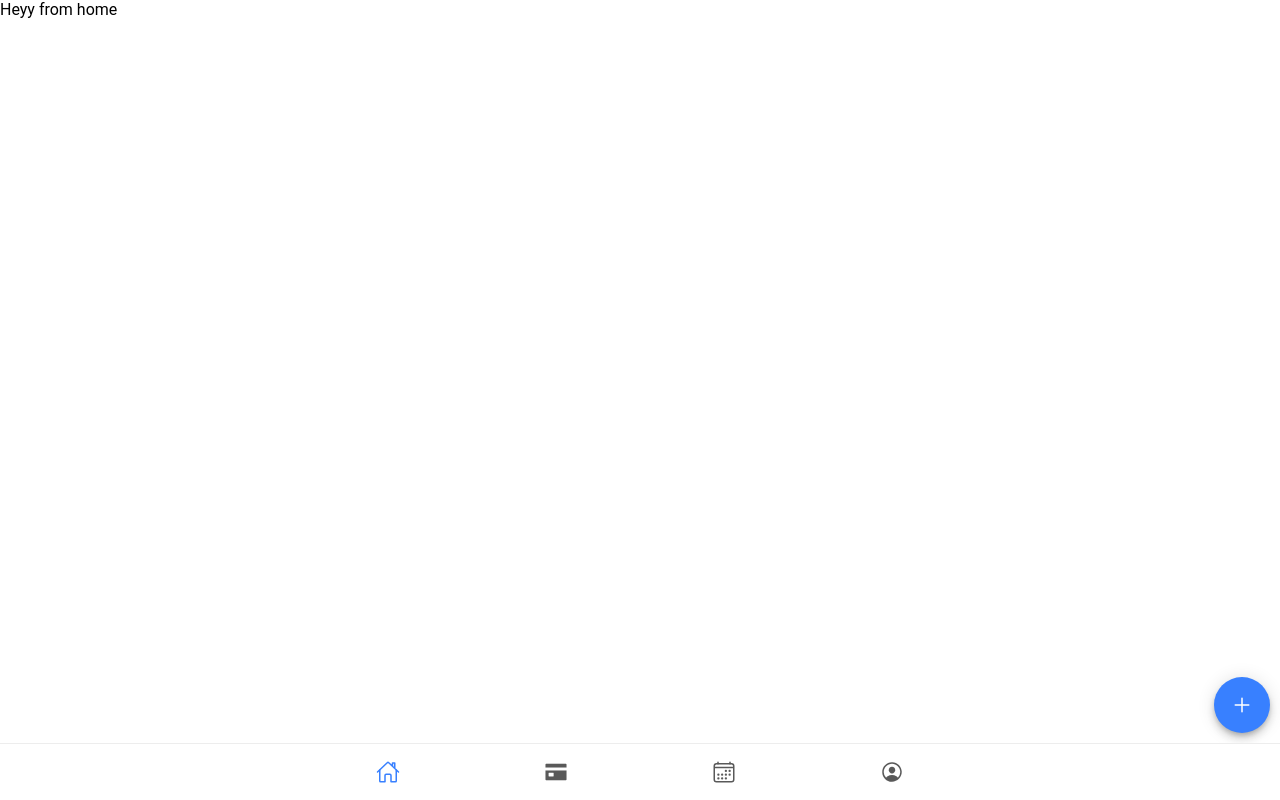
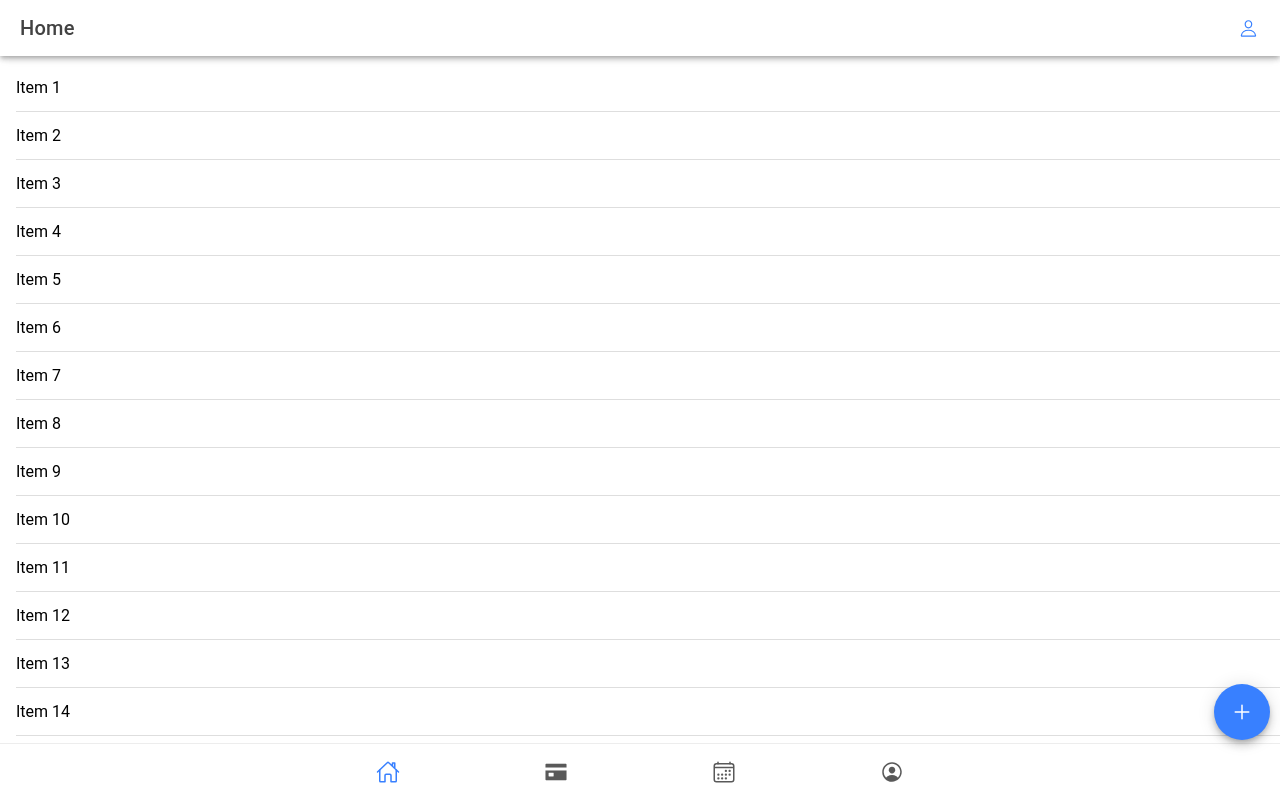
Before and after one commit to Shashwatshah02/Ionic-Demo, a React (Vite) app: page /home in a window 1280 px wide. Built offline with nearby package versions, Linux system fonts and the light colour scheme.

Commit message:
Title & Header

```diff
--- a/src/App.tsx
+++ b/src/App.tsx
@@ -49,6 +49,7 @@ import Community from "./pages/Community";
 import Profile from "./pages/Profile";
 import { useRef } from "react";
 import EditProfile from "./pages/EditProfile";
+import FloatingButton from "./components/FloatingButton";
 
 setupIonicReact();
 
@@ -63,7 +64,7 @@ const App: React.FC = () => {
               <Auth />
             </Route>
             <Route exact path="/">
-              <Redirect to="/auth" />
+              <Redirect to="/home" />
             </Route>
             <Route exact path="/forgot-password">
               <ForgotPass />
@@ -76,7 +77,11 @@ const App: React.FC = () => {
               exact={true}
             />
             <Route path="/profile" render={() => <Profile />} exact={true} />
-            <Route path="/edit-profile" render={() => <EditProfile />} exact={true} />
+            <Route
+              path="/edit-profile"
+              render={() => <EditProfile />}
+              exact={true}
+            />
           </IonRouterOutlet>
           <IonTabBar slot="bottom">
             <IonTabButton tab="home" href="/home">
@@ -95,12 +100,13 @@ const App: React.FC = () => {
             </IonTabButton>
 
             <IonTabButton tab="Profile" href="/profile">
-                <IonIcon icon={personCircleOutline} />
+              <IonIcon icon={personCircleOutline} />
               {/* <IonLabel>Search</IonLabel> */}
             </IonTabButton>
           </IonTabBar>
         </IonTabs>
       </IonReactRouter>
+      <FloatingButton></FloatingButton>
     </IonApp>
   );
 };
--- a/src/components/FloatingButton.tsx
+++ b/src/components/FloatingButton.tsx
@@ -20,7 +20,7 @@ import { useRef } from "react";
 const FloatingButton: React.FC = () => {
   const modal = useRef<HTMLIonModalElement>(null);
   return (
-    <IonFab slot="fixed" vertical="bottom" horizontal="end">
+    <IonFab slot="fixed" vertical="bottom" horizontal="end" style={{paddingBottom:"50px"}}>
       <IonFabButton id="open-modal">
         <IonIcon icon={add}></IonIcon>
       </IonFabButton>
--- a/src/pages/Community.tsx
+++ b/src/pages/Community.tsx
@@ -7,7 +7,7 @@ const Community: React.FC = () => {
     <IonPage>
       {/* <Header /> */}
       <IonContent>Heyy from community
-      <FloatingButton></FloatingButton>
+      {/* <FloatingButton></FloatingButton> */}
       </IonContent>
     </IonPage>
   );
--- a/src/pages/Coupons.tsx
+++ b/src/pages/Coupons.tsx
@@ -7,7 +7,7 @@ const Coupons: React.FC = () => {
     <IonPage>
       {/* <Header /> */}
       <IonContent>Heyy from coupons
-      <FloatingButton></FloatingButton>
+      {/* <FloatingButton></FloatingButton> */}
       </IonContent>
     </IonPage>
   );
--- a/src/pages/EditProfile.tsx
+++ b/src/pages/EditProfile.tsx
@@ -16,7 +16,7 @@ const EditProfile: React.FC = () => {
   return (
     <IonPage>
       <IonContent className="ion-padding">
-        <FloatingButton></FloatingButton>
+        {/* <FloatingButton></FloatingButton> */}
         <div
           className="mx-auto"
           style={{
@@ -31,11 +31,12 @@ const EditProfile: React.FC = () => {
           }}
         >
           <IonAvatar style={{height:'100px', width:'100px'}}>
-            {/* <input type="file"> */}
             <img alt="Silhouette of a person's head" src={Placeholder} />
-            {/* </input> */}
           </IonAvatar>
-          <div style={{ display: "flex" }}>
+            {/* <input type="file"
+        id="avatar" name="avatar"
+        accept="image/png, image/jpeg" style={{alignContent:'center'}}></input> */}
+          <div style={{ display: "flex", paddingTop:'20px' }}>
             {/* <IonList> */}
             <IonItem>
               <IonInput
--- a/src/pages/Home.tsx
+++ b/src/pages/Home.tsx
@@ -1,14 +1,73 @@
-import { IonContent, IonFab, IonFabButton, IonIcon, IonPage } from "@ionic/react";
+import {
+  IonButton,
+  IonButtons,
+  IonContent,
+  IonFab,
+  IonFabButton,
+  IonHeader,
+  IonIcon,
+  IonItem,
+  IonList,
+  IonModal,
+  IonPage,
+  IonTitle,
+  IonToolbar,
+} from "@ionic/react";
 import Header from "../components/Header";
-import { add } from "ionicons/icons";
+import { add, personOutline } from "ionicons/icons";
 import FloatingButton from "../components/FloatingButton";
+import { useRef } from "react";
 
 const Home: React.FC = () => {
+  const modal = useRef<HTMLIonModalElement>(null);
   return (
     <IonPage>
       {/* <Header /> */}
-      <IonContent>Heyy from home
-      <FloatingButton></FloatingButton>
+      <IonHeader translucent={true}>
+        <IonToolbar>
+          <IonTitle>Home</IonTitle>
+          <IonButtons collapse={true} slot="end">
+            <IonButton id="open-modal1"><IonIcon icon={personOutline} /></IonButton>
+            <IonModal ref={modal} trigger="open-modal1" initialBreakpoint={0.5} breakpoints={[0, 1]}>
+          <div className="block">Block of Content</div>
+        </IonModal>
+          </IonButtons>
+        </IonToolbar>
+      </IonHeader>
+      <IonContent fullscreen={true}>
+        <IonHeader collapse="condense">
+          <IonToolbar>
+            <IonTitle size="large">Home</IonTitle>
+            <IonButtons collapse={true} slot="end" id="open-modal2">
+              <IonButton><IonIcon icon={personOutline} /></IonButton>
+              <IonModal ref={modal} trigger="open-modal2" initialBreakpoint={0.5} breakpoints={[0, 1]}>
+          <div className="block" style={{padding:'5px'}}>Block of Content</div>
+        </IonModal>
+            </IonButtons>
+          </IonToolbar>
+        </IonHeader>
+        <IonList>
+          <IonItem>Item 1</IonItem>
+          <IonItem>Item 2</IonItem>
+          <IonItem>Item 3</IonItem>
+          <IonItem>Item 4</IonItem>
+          <IonItem>Item 5</IonItem>
+          <IonItem>Item 6</IonItem>
+          <IonItem>Item 7</IonItem>
+          <IonItem>Item 8</IonItem>
+          <IonItem>Item 9</IonItem>
+          <IonItem>Item 10</IonItem>
+          <IonItem>Item 11</IonItem>
+          <IonItem>Item 12</IonItem>
+          <IonItem>Item 13</IonItem>
+          <IonItem>Item 14</IonItem>
+          <IonItem>Item 15</IonItem>
+          <IonItem>Item 16</IonItem>
+          <IonItem>Item 17</IonItem>
+          <IonItem>Item 18</IonItem>
+          <IonItem>Item 19</IonItem>
+          <IonItem>Item 20</IonItem>
+        </IonList>
       </IonContent>
     </IonPage>
   );
--- a/src/pages/Profile.tsx
+++ b/src/pages/Profile.tsx
@@ -8,7 +8,7 @@ const Profile: React.FC = () => {
       {/* <Header /> */}
 
       <IonContent className="ion-padding">
-        <FloatingButton></FloatingButton>
+        {/* <FloatingButton></FloatingButton> */}
         <div
           className="mx-auto"
           style={{
@@ -23,7 +23,7 @@ const Profile: React.FC = () => {
           }}
         >
           <IonAvatar style={{height:'100px', width:'100px'}}>
-            <img alt="Silhouette of a person's head" src={Placeholder} />
+            <img alt="Silhouette of a person's head" src={Placeholder} style={{}}/>
           </IonAvatar>
           <h4>
             <strong>Your Name Here</strong>
```
Also changed, not shown: 18 other files (tests, documents, lock files or other folders).
